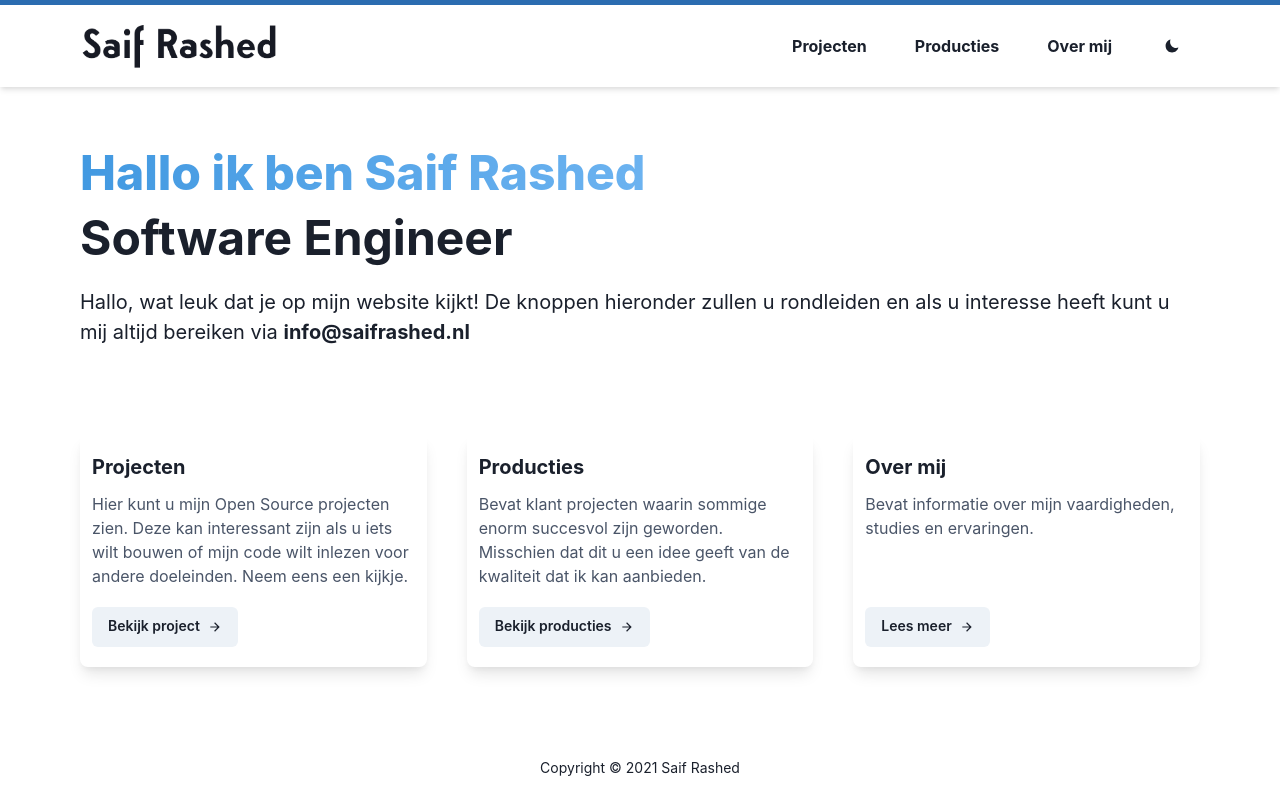
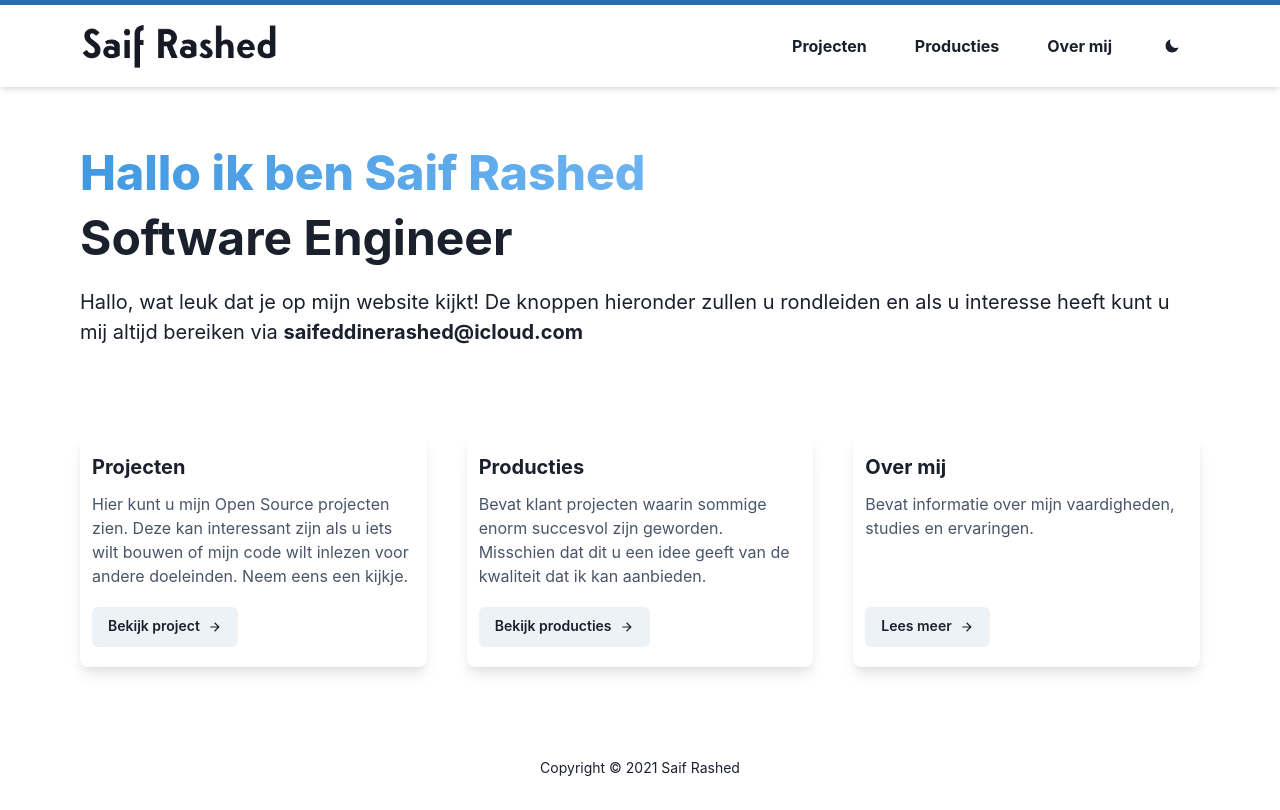
Before and after one commit to saifrashed/saifrashed, a Next.js app: page / in a window 1280 px wide. Built offline with nearby package versions, Linux system fonts and the light colour scheme.

Commit message:
content adjustment

```diff
--- a/components/About/index.js
+++ b/components/About/index.js
@@ -89,7 +89,7 @@ const About = () => {
                                                             </ListItem>
                                                             <ListItem>
                                                                 <ListIcon as={IoIosBuild} color="green.500" />
-                                                                Saif Rashed Software (ZZP) - Applicatie ontwikkelaar
+                                                                Vorm Technologies (ZZP) - Applicatie ontwikkelaar
                                                                 2020
                                                             </ListItem>
                                                         </List>
--- a/components/Landing/index.js
+++ b/components/Landing/index.js
@@ -35,7 +35,7 @@ export default function StatsGridWithImage() {
                                 <Text fontSize={'xl'}>
                                     Hallo, wat leuk dat je op mijn website kijkt! De knoppen hieronder zullen u
                                     rondleiden
-                                    en als u interesse heeft kunt u mij altijd bereiken via <b>info@saifrashed.nl</b>
+                                    en als u interesse heeft kunt u mij altijd bereiken via <b>saifeddinerashed@icloud.com</b>
                                 </Text>
                             </Box>
 
```
